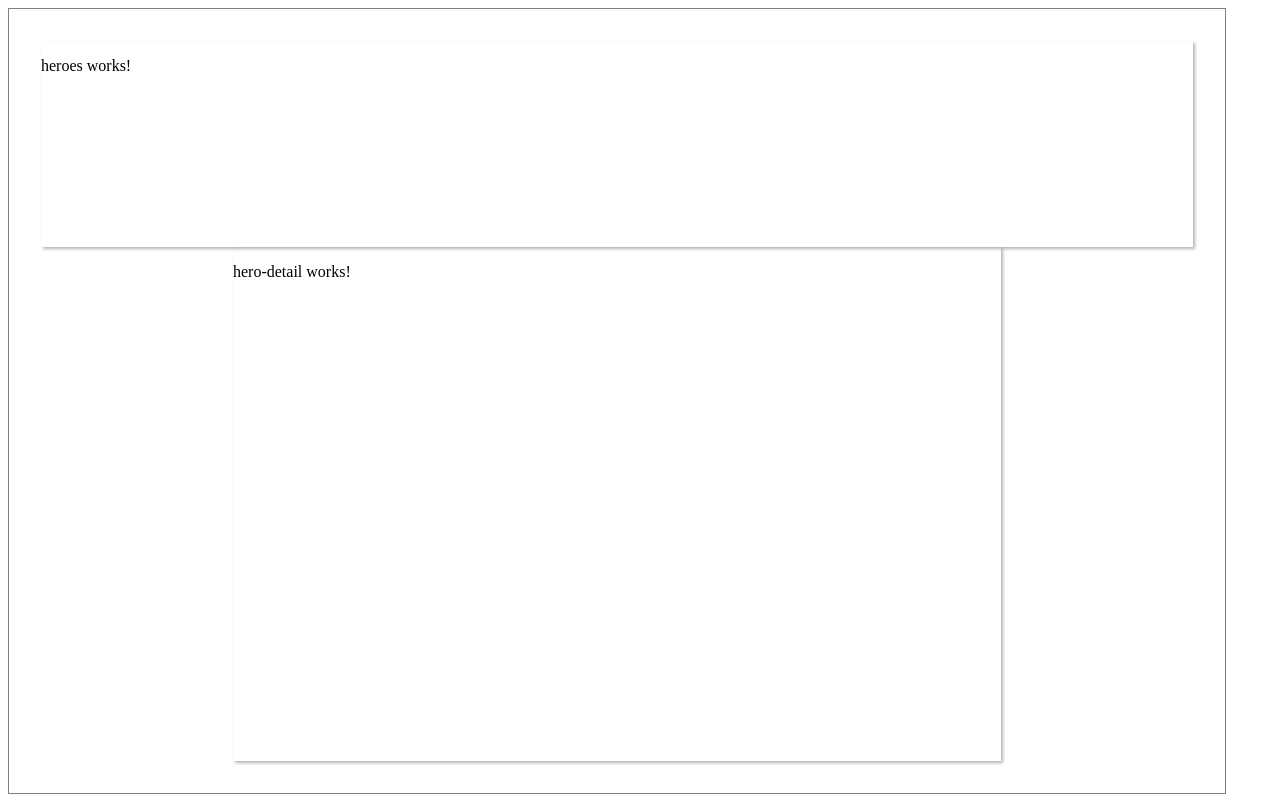
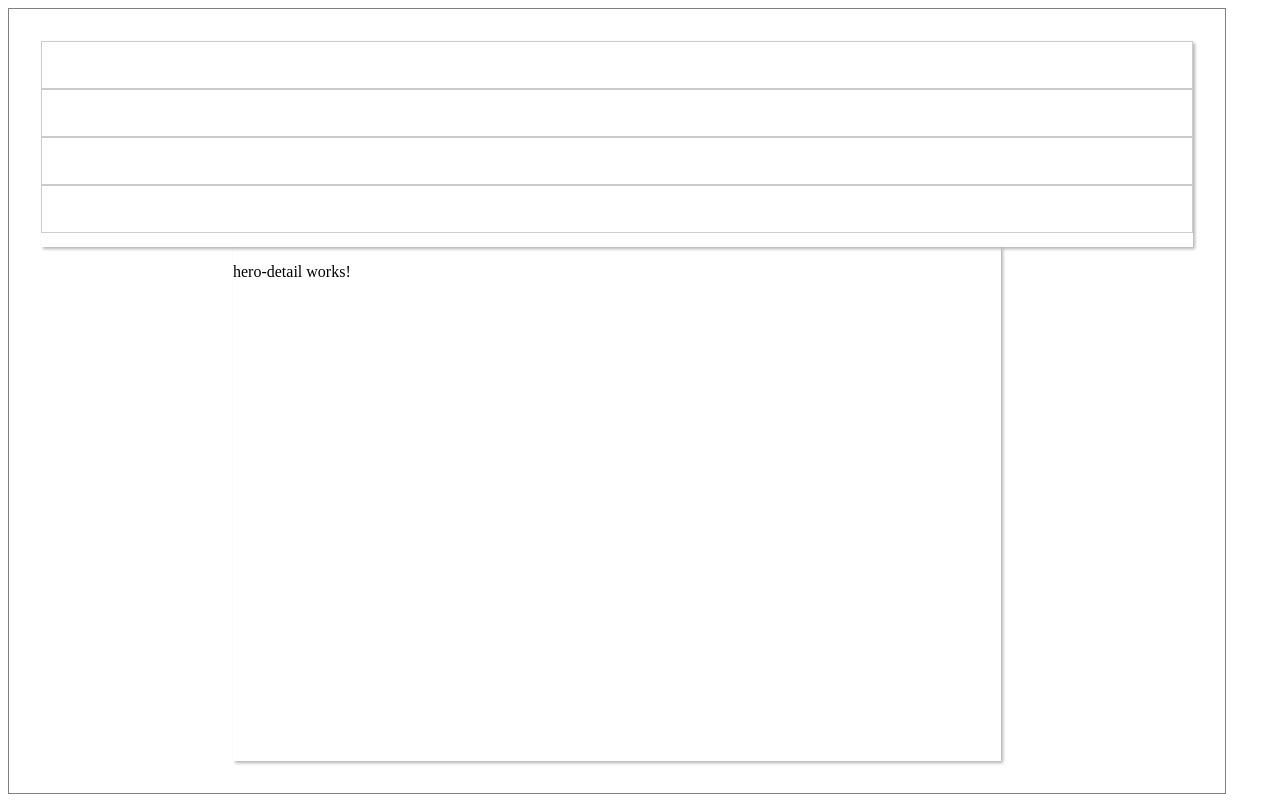
Before and after one commit to Nidhi-03/stackblitz-starter-abcd, an Angular app: page / in a window 1280 px wide. Built offline with nearby package versions, Linux system fonts and the light colour scheme.

Commit message:
3 files modified, 3 added

```diff
--- /dev/null
+++ b/src/app/heroes/hero/hero.component.css
@@ -0,0 +1,8 @@
+.container {
+  display: flex;
+  flex-direction: column;
+  justify-content: center;
+  align-items: center;
+  padding: 0.1rem;
+  border: 1px solid #ccc;
+}
--- /dev/null
+++ b/src/app/heroes/hero/hero.component.html
@@ -0,0 +1,13 @@
+<div class="container">
+
+  <div class="avatar">
+  <img src="" alt="">
+</div>
+  <div class="name=id">
+    <p></p>
+    <h1></h1>
+  </div>
+  <div class="field">
+    <h4></h4>
+  </div>
+</div>
--- /dev/null
+++ b/src/app/heroes/hero/hero.component.ts
@@ -0,0 +1,20 @@
+import { Component,Input, OnInit } from '@angular/core';
+import { Hero } from '../../hero';
+
+@Component({
+  standalone:true,
+  selector: 'app-hero',
+  templateUrl: './hero.component.html',
+  styleUrls: ['./hero.component.css']
+})
+export class HeroComponent implements OnInit {
+
+  @Input() hero?: Hero;
+
+  constructor() { }
+
+  ngOnInit() {
+    console.log(this.hero);
+  }
+
+}
--- a/src/app/heroes/heroes.component.css
+++ b/src/app/heroes/heroes.component.css
@@ -0,0 +1,6 @@
+.container{
+
+}
+.hero{
+
+}
--- a/src/app/heroes/heroes.component.html
+++ b/src/app/heroes/heroes.component.html
@@ -1,3 +1,3 @@
-<p>
-heroes works!
-</p>
+<div class="container">
+  <app-hero *ngFor="let hero of heroes" [hero]=hero></app-hero>
+</div>
--- a/src/app/heroes/heroes.component.ts
+++ b/src/app/heroes/heroes.component.ts
@@ -1,12 +1,15 @@
+import { CommonModule } from '@angular/common';
 import { Component, OnInit } from '@angular/core';
 import { Hero } from '../hero';
 import { HEROES } from '../mock-heroes';
+import { HeroComponent } from './hero/hero.component';
 
 @Component({
   standalone: true,
   selector: 'app-heroes',
   templateUrl: './heroes.component.html',
   styleUrls: ['./heroes.component.css'],
+  imports:[HeroComponent,CommonModule],
 })
 export class HeroesComponent implements OnInit {
   heroes: Hero[] = [];
@@ -14,6 +17,7 @@ export class HeroesComponent implements OnInit {
   constructor() {}
 
   ngOnInit() {
-    this.heroes=HEROES;
+    this.heroes = HEROES;
+    // console.log(this.heroes);
   }
 }
```
